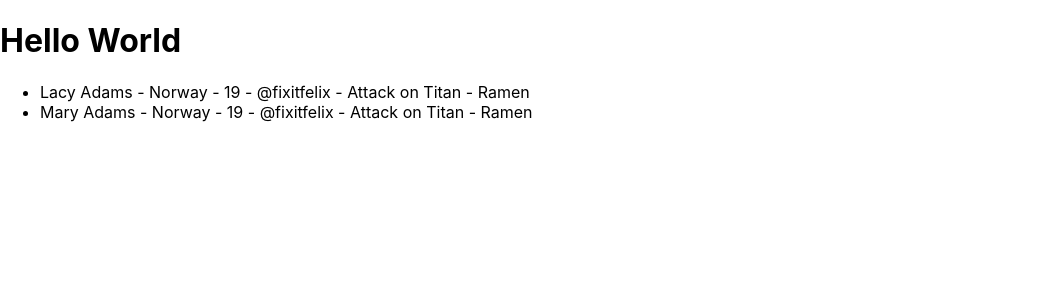
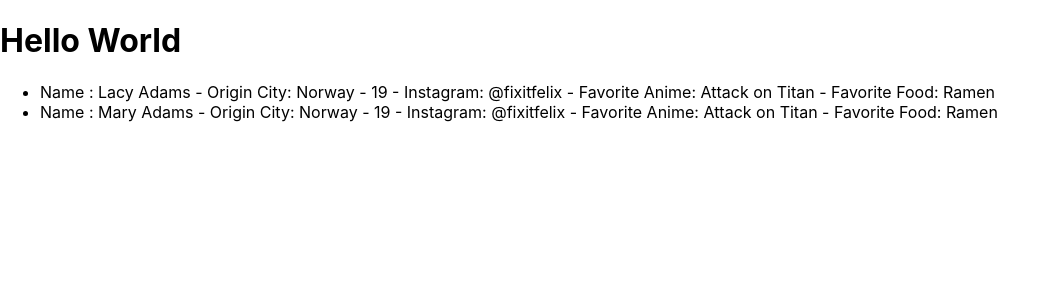
Before and after one commit to cydneypo034/feminaku-project, a React (Create React App) app in the folder client/: page / in a window 1280 px wide. Shown: the top 300 px of the page, without its empty margins (0-1058 px from the left). Built offline with nearby package versions, Linux system fonts and the light colour scheme.

Commit message:
multiple user shows

```diff
--- a/client/src/App.js
+++ b/client/src/App.js
@@ -14,18 +14,20 @@
 
 function App() {
   const testUser = [{
-    name: "Lacy Adams",
-    originCity: "Norway",
+    name: "Name : Lacy Adams",
+    originCity: "Origin City: Norway",
     age: 19,
-    instagram: "@fixitfelix",
-    favoriteAnime: "Attack on Titan",
-    favoriteFood: "Ramen"
-  }, {name: "Mary Adams",
-  originCity: "Norway",
-  age: 19,
-  instagram: "@fixitfelix",
-  favoriteAnime: "Attack on Titan",
-  favoriteFood: "Ramen"} ]
+    instagram: "Instagram: @fixitfelix",
+    favoriteAnime: "Favorite Anime: Attack on Titan",
+    favoriteFood: "Favorite Food: Ramen"
+  }, {
+    name: "Name : Mary Adams",
+    originCity: "Origin City: Norway",
+    age: 19,
+    instagram: "Instagram: @fixitfelix",
+    favoriteAnime: "Favorite Anime: Attack on Titan",
+    favoriteFood: "Favorite Food: Ramen"
+  } ]
   return (
     <div>
       <h1>Hello World</h1>
```
